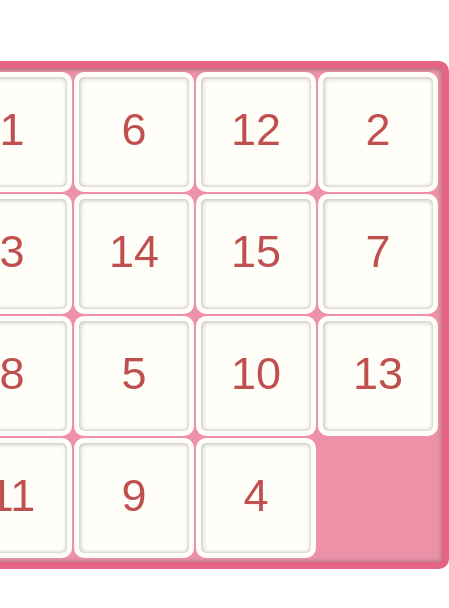
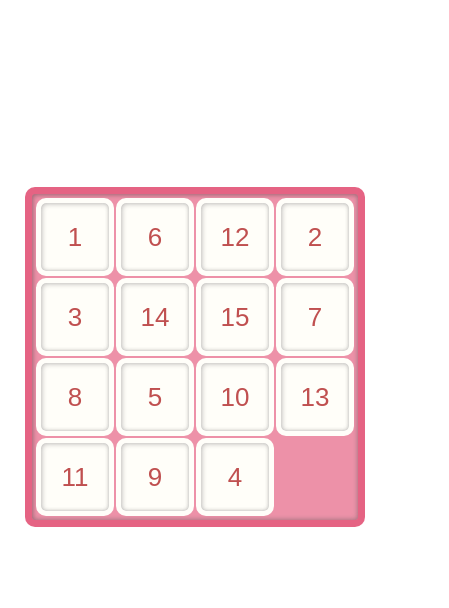
Before and after one commit to Titiaiev/15tiles, a website with bundled scripts: page index.html in a window 390 px wide. Shown: the part 222-830 px from the top of the page, 449 px wide, since content can reach past the window. Built offline with nearby package versions, Linux system fonts and the light colour scheme.

Commit message:
запилил адаптивность из конструктора Tile

```diff
--- a/css/style.css
+++ b/css/style.css
@@ -52,6 +52,7 @@ body {
 
 .board {
   border-collapse: collapse;
+  /* vertical-align: center; */
 }
 
 
@@ -59,15 +60,20 @@ body {
   background-color: #fffef9;
   width: 120px;
   height: 120px;
-  display: inline-block;
+  display: flex;
   border: 5px solid #fffef9;
   border-radius: 10px;
   margin: 1px;
   text-align: center;
+  /* font-size: 100%; */
   font-size: 4.5rem;
-  line-height: 2.35;
+  /* line-height: 2.35; */
+  /* vertical-align: center; */
   color: #c05050;
   box-shadow: -1px -1px 3px rgba(153, 152, 152, .3) inset, 1px 1px 5px rgba(153, 152, 152, .6) inset;
+  /* align-content: center; */
+  justify-content: center;
+  align-items: center;
 }
 
 .tile.empty {
@@ -90,9 +96,9 @@ body {
   }
 
   .tile {
-    width: 60px;
-    height: 60px;
-    font-size: 2.6rem;
+    /* width: 60px; */
+    /* height: 60px; */
+    /* font-size: 2.6rem; */
     line-height: 2.2;
     border-width: 2px;
     box-shadow: -1px -1px 1px rgba(153, 152, 152, .3) inset, 1px 1px 1px rgba(153, 152, 152, .6) inset;
--- a/js/Tile.js
+++ b/js/Tile.js
@@ -1,9 +1,22 @@
 class Tile {
   constructor(id, { x, y }) {
+    const screen = {
+      width: document.documentElement.clientWidth,
+      height: document.documentElement.clientHeight,
+      getMinSide() {
+        return Math.min(this.height, this.width);
+      },
+    };
+
+    const tileSize = screen.getMinSide() / 5;
+
     const el = document.createElement('div');
     el.classList.add('tile');
     el.setAttribute('unselectable', 'on');
     el.textContent = id;
+    el.style.width = `${tileSize}px`;
+    el.style.height = `${tileSize}px`;
+    el.style.fontSize = `${tileSize / 3}px`;
 
     el.addEventListener('click', clickOrTouchHandle.bind(this), false);
     el.addEventListener('touchend', clickOrTouchHandle.bind(this), false);
```
Also changed, not shown: js/Game.js (indentation only).
